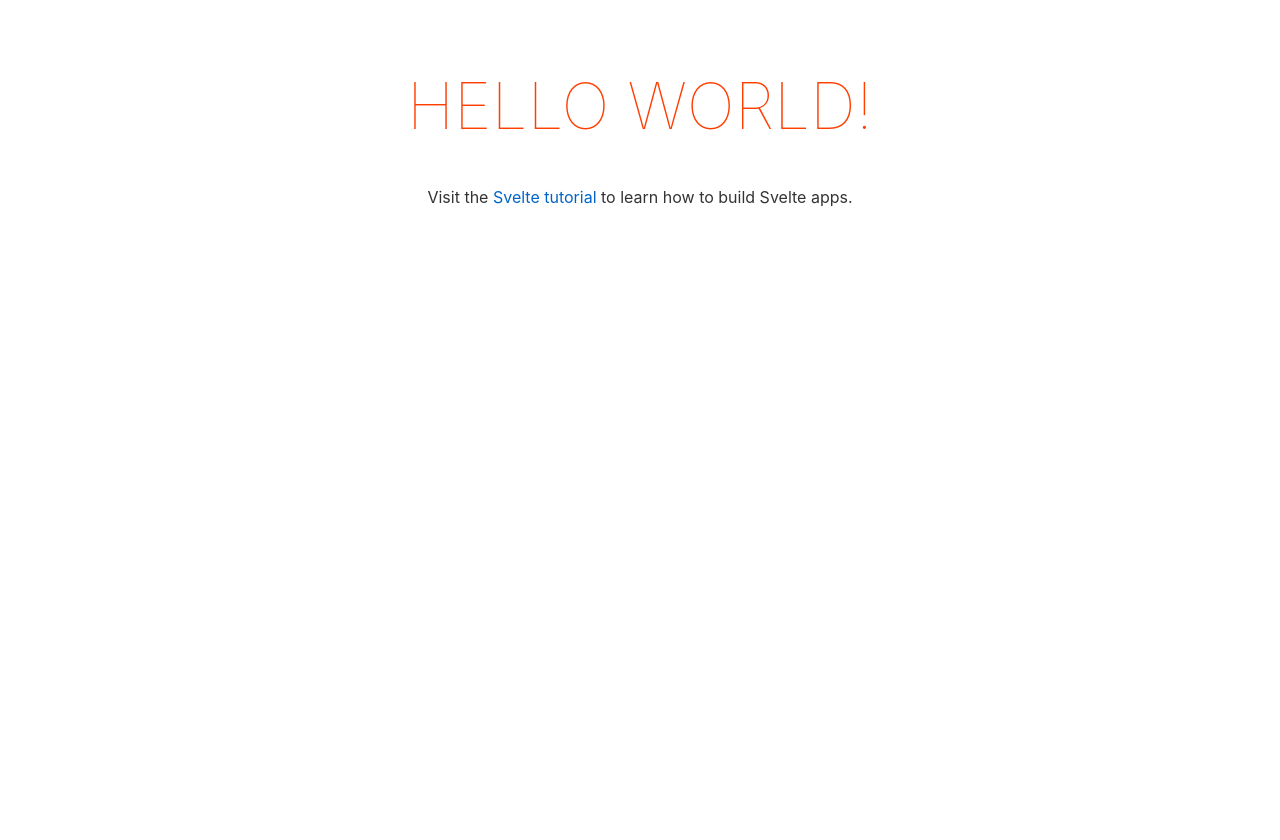
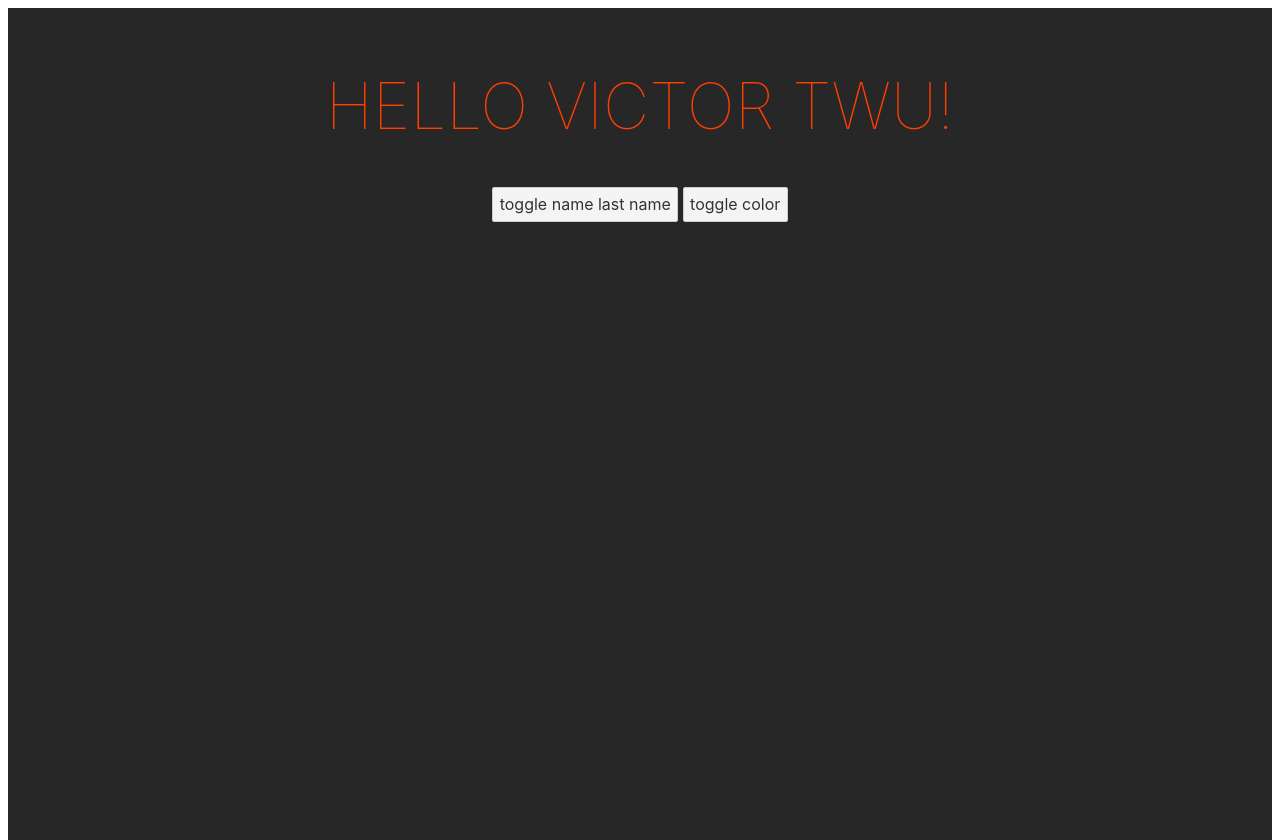
Before and after one commit to victor-twu-werk/svelte-demo-1, a Svelte app in the folder ui-dev/: page / in a window 1280 px wide. Before the commit the page ends 800 px from the top, so only its background shows below. Built offline with nearby package versions, Linux system fonts and the light colour scheme.

Commit message:
minimal boiler plate

```diff
--- a/ui-dev/src/App.svelte
+++ b/ui-dev/src/App.svelte
@@ -1,15 +1,37 @@
 <script>
-	export let name;
+	let firstName = 'Victor'
+	let lastName = 'Twu'
+	let yellow = false
+
+	//reactive value
+
+	$: color = yellow ? 'yellow' : '#ff3e00'
+	$: name = firstName + ' ' + lastName
+
+	const changeName = () => {
+		if (lastName === 'Twu') {
+			lastName = '607'
+		} else{
+			lastName = 'Twu'
+		}
+	}
+
+	const changeColor = () => {
+		yellow = !yellow
+	}
 </script>
 
 <main>
-	<h1>Hello {name}!</h1>
-	<p>Visit the <a href="https://svelte.dev/tutorial">Svelte tutorial</a> to learn how to build Svelte apps.</p>
+	<h1 style='color: {color}'>Hello {name}!</h1>
+	<button on:click={changeName}>toggle name last name</button>
+	<button on:click={changeColor}>toggle color</button>
 </main>
 
 <style>
 	main {
+		height: 100vh;
 		text-align: center;
+		background-color: #272727;
 		padding: 1em;
 		max-width: 240px;
 		margin: 0 auto;
--- a/ui-dev/src/main.js
+++ b/ui-dev/src/main.js
@@ -1,10 +1,7 @@
-import App from './App.svelte';
+import App from "./App.svelte";
 
 const app = new App({
-	target: document.body,
-	props: {
-		name: 'world'
-	}
+  target: document.body,
 });
 
 export default app;
```
